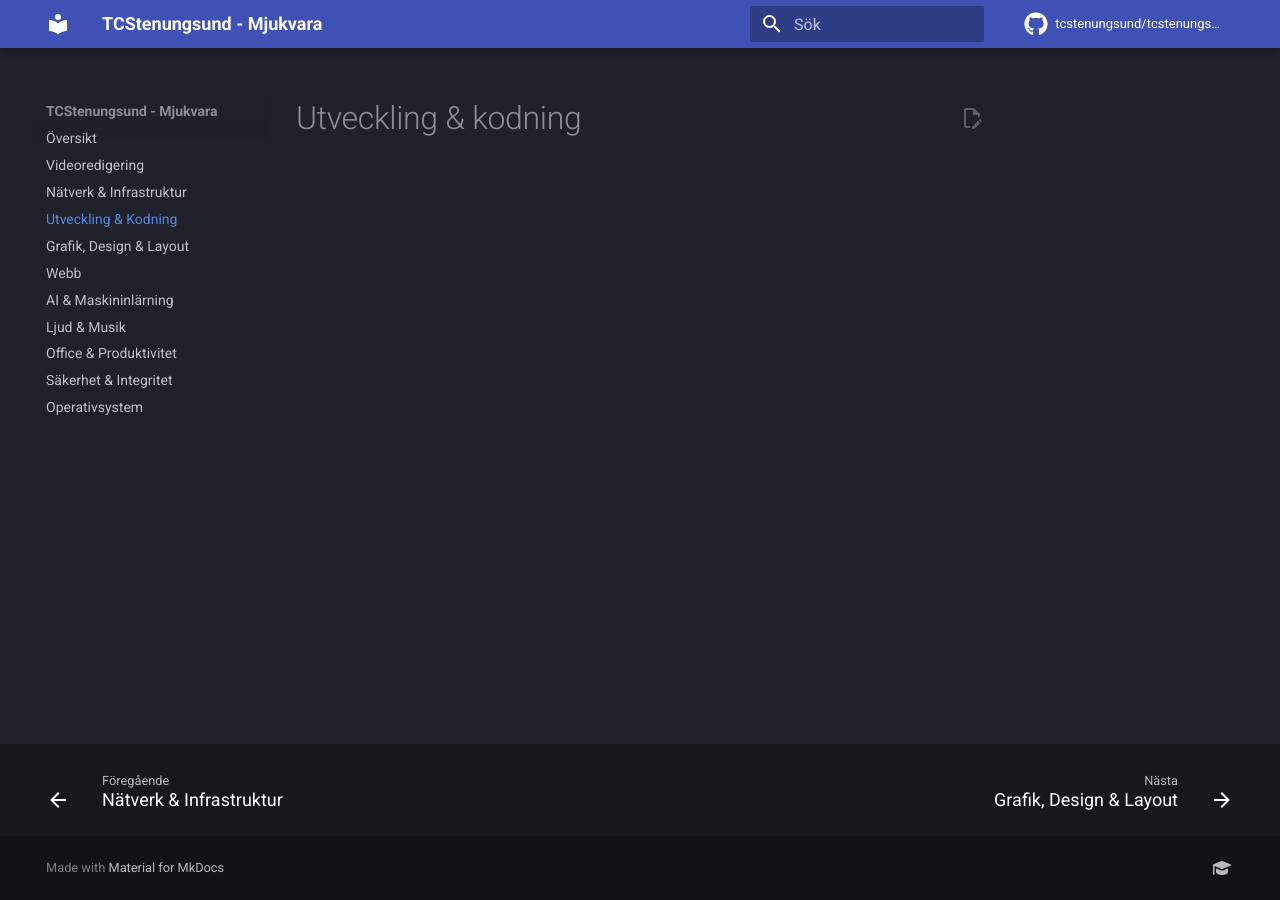
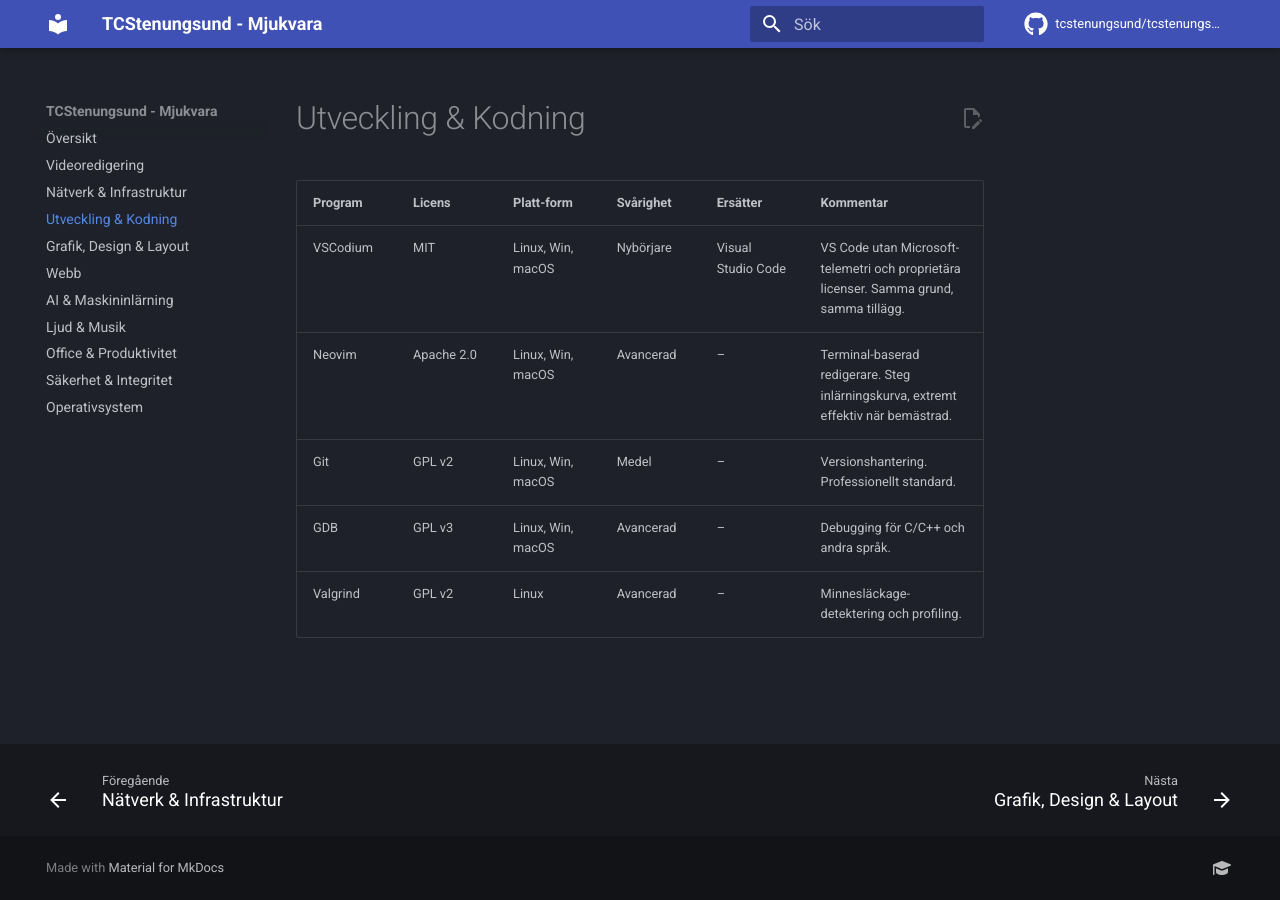
Before and after one commit to tcstenungsund/mjukvara, an MkDocs documentation site: the page built from docs/utveckling/index.md, in a window 1280 px wide. Built offline with MkDocs 1.6.1 and Material for MkDocs 9.7.7, drawn with Linux system fonts in a browser that asks for light colours; comment, search, counter and statistics services are not loaded.

Commit message:
Update title and add tools table in index.md
Added a table listing development tools with details.

```diff
--- a/docs/utveckling/index.md
+++ b/docs/utveckling/index.md
@@ -1 +1,9 @@
-# Utveckling & kodning
+# Utveckling & Kodning
+
+| Program | Licens | Platt-form | Svårighet | Ersätter | Kommentar |
+|---|---|---|---|---|---|
+| VSCodium | MIT | Linux, Win, macOS | Nybörjare | Visual Studio Code | VS Code utan Microsoft-telemetri och proprietära licenser. Samma grund, samma tillägg. |
+| Neovim | Apache 2.0 | Linux, Win, macOS | Avancerad | – | Terminal-baserad redigerare. Steg inlärningskurva, extremt effektiv när bemästrad. |
+| Git | GPL v2 | Linux, Win, macOS | Medel | – | Versionshantering. Professionellt standard. |
+| GDB | GPL v3 | Linux, Win, macOS | Avancerad | – | Debugging för C/C++ och andra språk. |
+| Valgrind | GPL v2 | Linux | Avancerad | – | Minnesläckage-detektering och profiling. |
```
